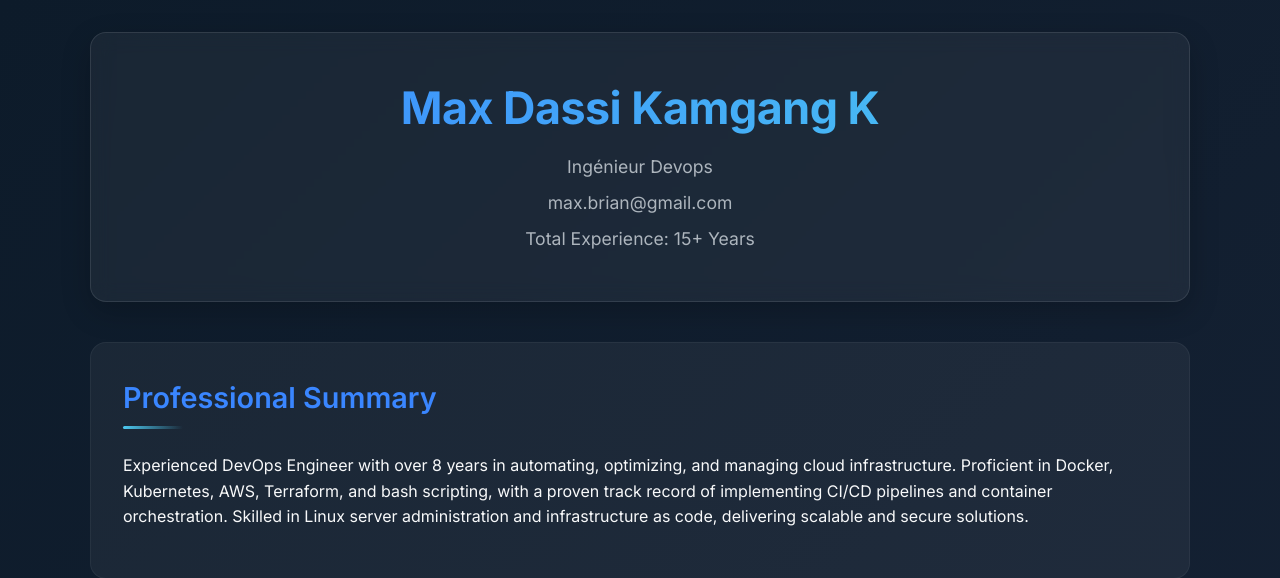
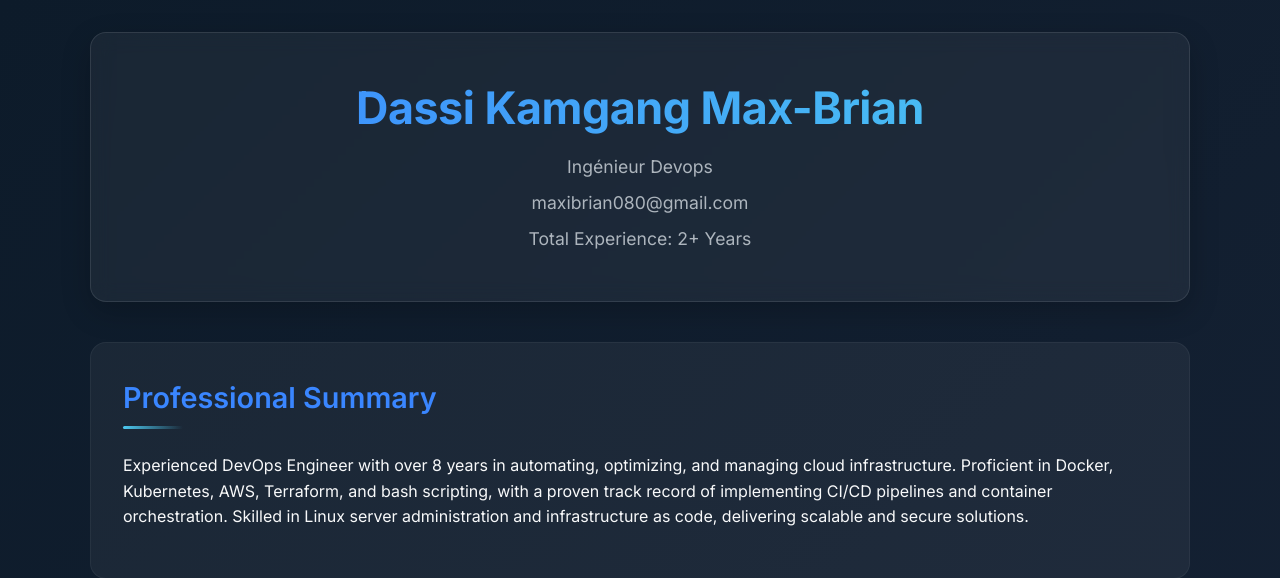
Before and after one commit to Max-Kamgang/portfolio, a Flask app: page / in a window 1280 px wide. Shown: the top 578 px of the page. Run offline with Flask 3, Linux system fonts and the light colour scheme.

Commit message:
Changes mase by Max K

```diff
--- a/templates/index.html
+++ b/templates/index.html
@@ -271,10 +271,10 @@
 <body>
     <div class="container">
         <header class="header">
-            <h1>Max  Dassi Kamgang K</h1>
+            <h1>Dassi Kamgang Max-Brian</h1>
             <p>Ingénieur Devops</p>
-            <p>max.brian@gmail.com</p>
-            <p>Total Experience: 15+ Years</p>
+            <p>maxibrian080@gmail.com</p>
+            <p>Total Experience: 2+ Years</p>
         </header>
 
         <section class="section summary">
```
